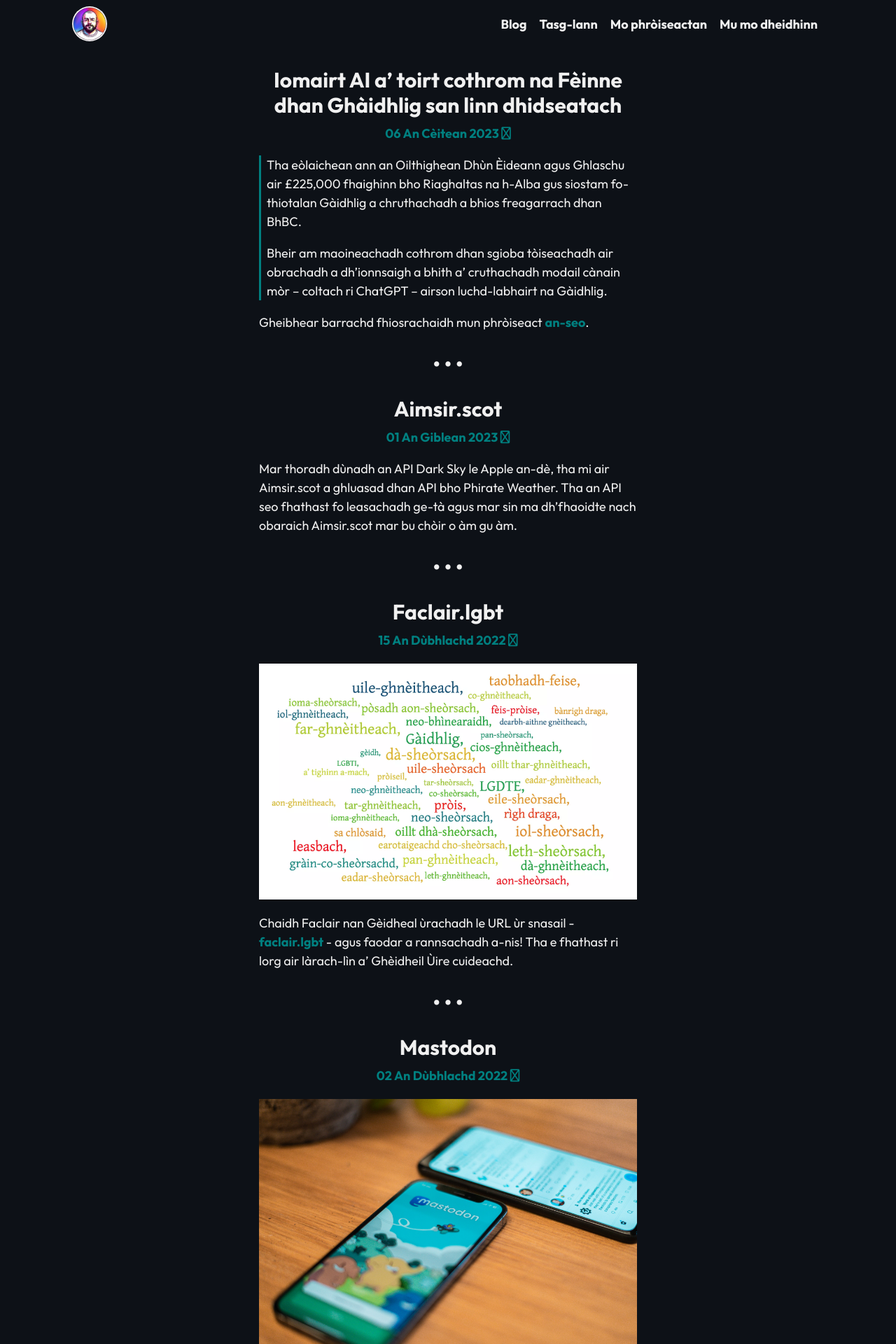
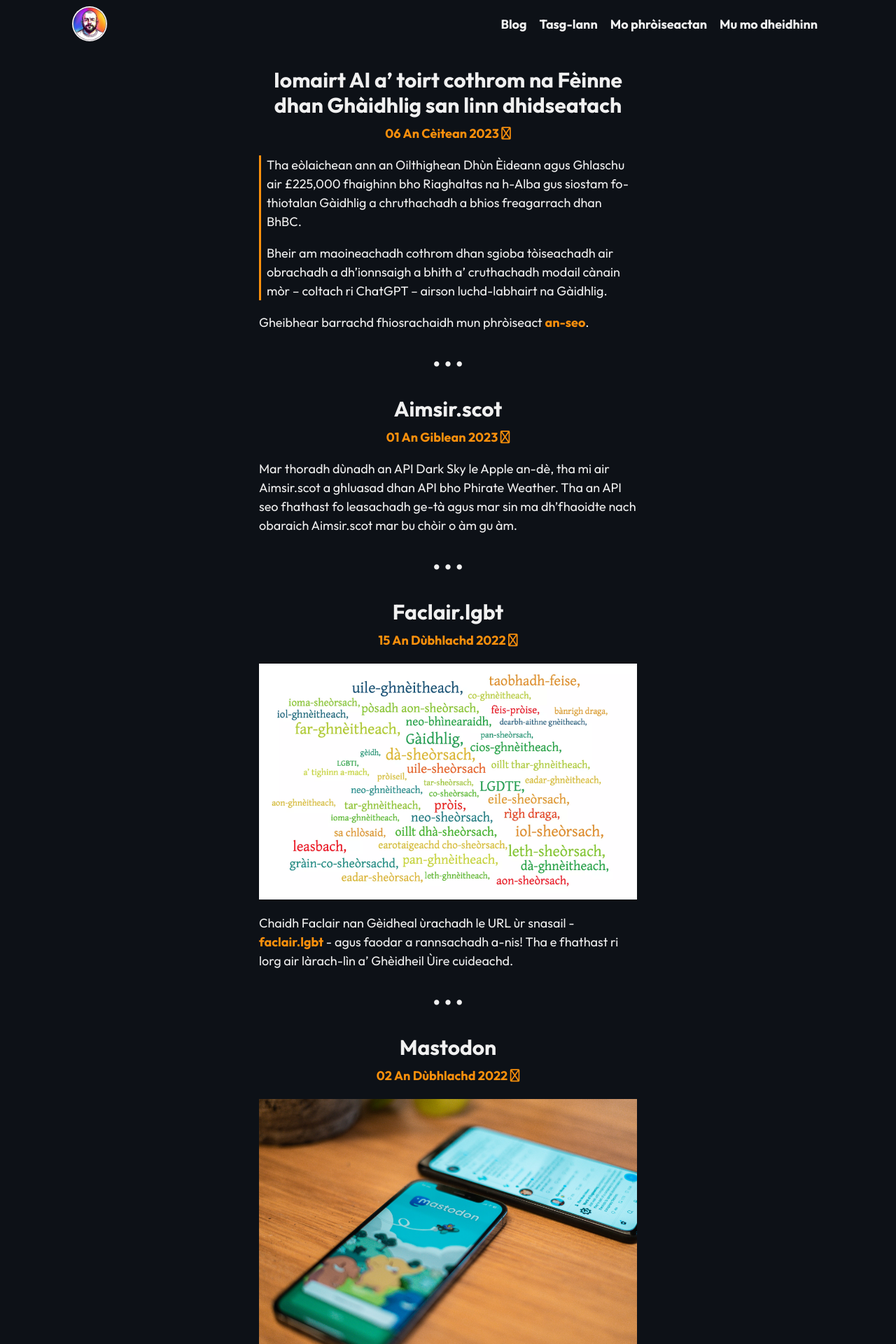
Before and after one commit to angeidheal/angeidheal.github.io, a Jekyll site: the page built from index.html, in a window 1280 px wide. Shown: the top 1920 px of the page at 70% size. Built offline with Jekyll 4.4.1, drawn with Linux system fonts in a browser that asks for light colours; nearby versions of some CDN libraries; the list of posts is cut into pages by our own code.

Commit message:
Update main.scss

```diff
--- a/css/main.scss
+++ b/css/main.scss
@@ -3,7 +3,7 @@
 // Theme
 $text-color: #f0f0f0;
 $background-color: #0d1117;
-$brand-color: #008080;
+$brand-color: #fb900c;
 
 // Width of the content area
 $content-width: 800px;
```
